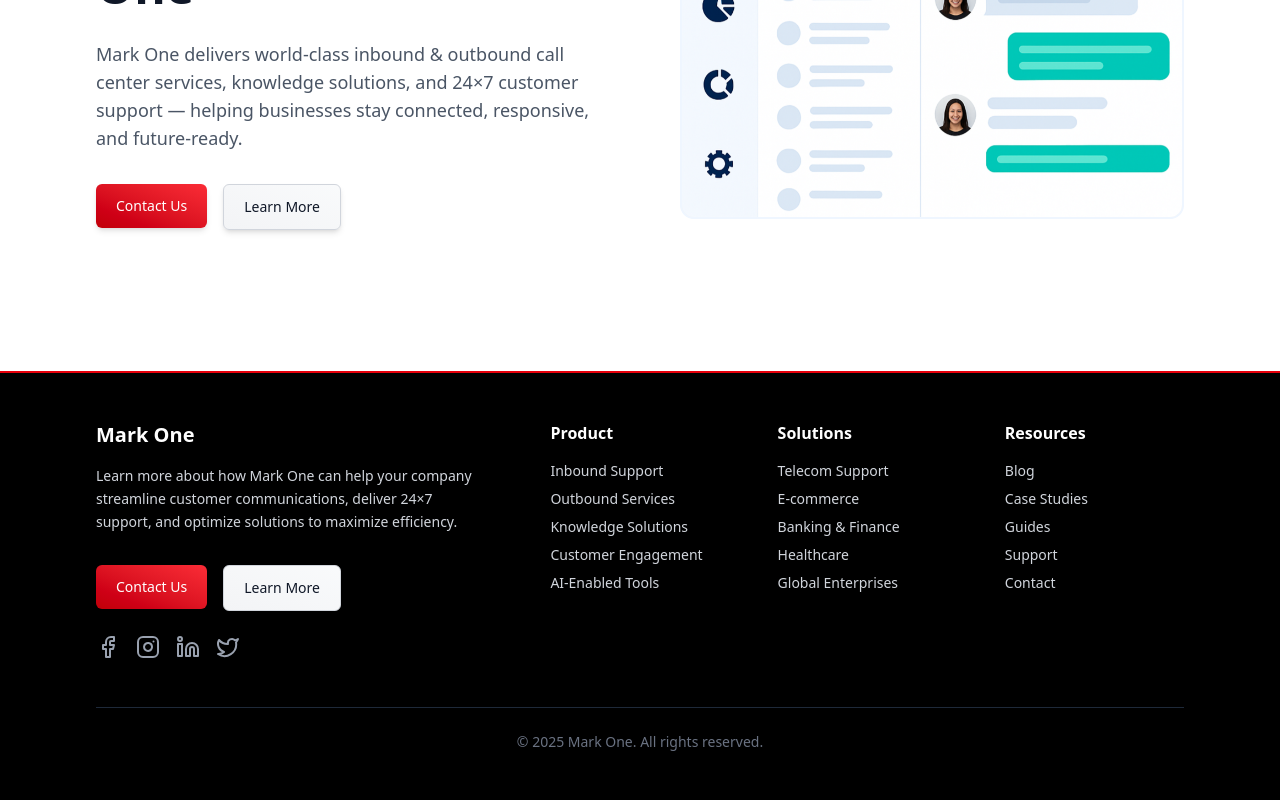
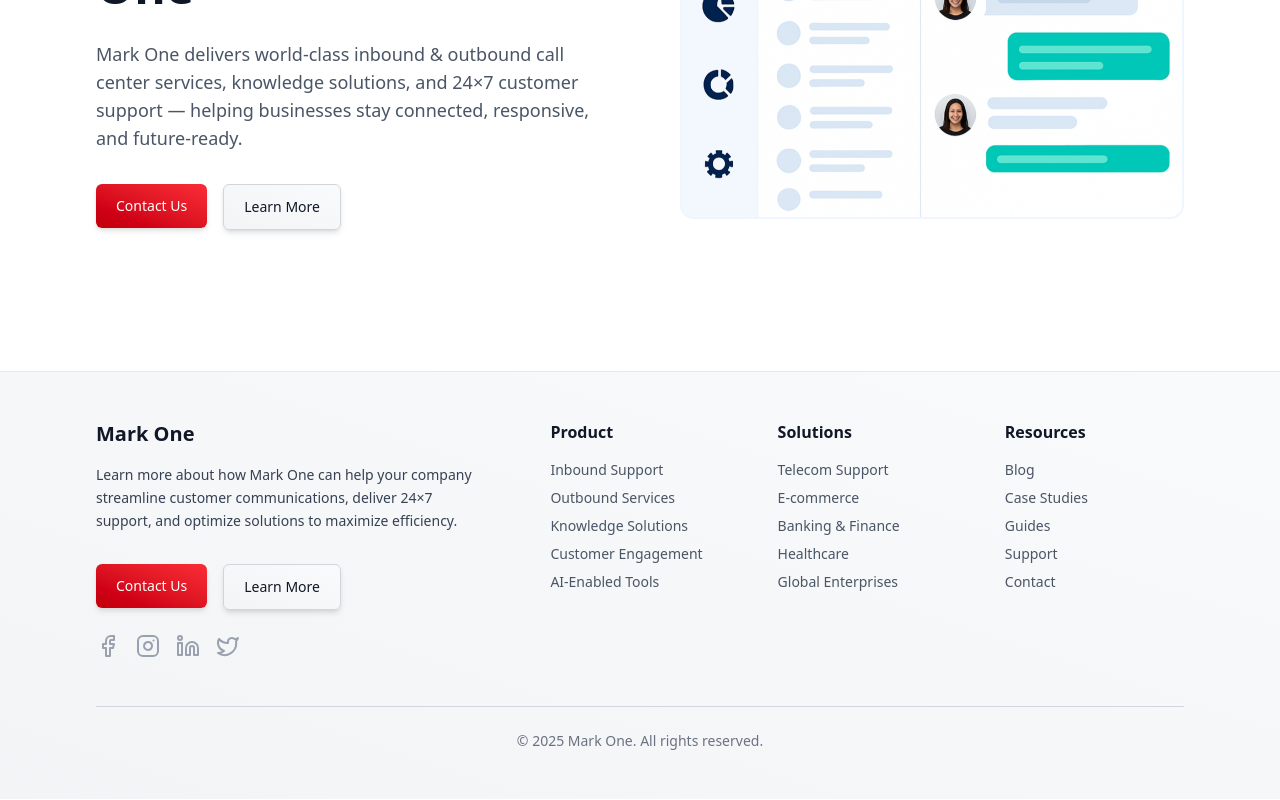
Before and after one commit to Mark-One-Technocoms/mark-one, a React (Vite) app: page / in a window 1280 px wide. Shown: the part 429-1229 px from the top of the page. Built offline with nearby package versions, Linux system fonts and the light colour scheme.

Commit message:
edit footer color

```diff
--- a/src/components/Footer/Footer.jsx
+++ b/src/components/Footer/Footer.jsx
@@ -4,12 +4,12 @@
 
 const Footer = () => {
   return (
-    <footer className="bg-black text-gray-300 py-12 px-6 md:px-12 lg:px-24 border-t-2 border-red-600">
+    <footer className="bg-gradient-to-tr from-gray-100 to-gray-50 text-gray-300 py-12 px-6 md:px-12 lg:px-24 border-t border-gray-200">
       <div className="grid sm:grid-cols-3 md:grid-cols-5 lg:grid-cols-5 gap-12">
         {/* Company Info */}
         <div className="sm:col-span-3 md:col-span-2">
-          <h2 className="text-white text-xl font-semibold">Mark One</h2>
-          <p className="mt-4 text-sm leading-relaxed max-w-sm">
+          <h2 className="text-gray-900 text-xl font-bold">Mark One</h2>
+          <p className="text-gray-700 font-medium mt-4 text-sm leading-relaxed max-w-sm">
             Learn more about how Mark One can help your company streamline
             customer communications, deliver 24×7 support, and optimize
             solutions to maximize efficiency.
@@ -39,30 +39,45 @@
 
         {/* Product */}
         <div>
-          <h3 className="text-white font-semibold mb-4">Product</h3>
+          <h3 className="text-gray-900 font-semibold mb-4">Product</h3>
           <ul className="space-y-2 text-sm">
             <li>
-              <a href="#" className="hover:text-white">
+              <a
+                href="#"
+                className="text-gray-600 hover:text-gray-900 font-medium"
+              >
                 Inbound Support
               </a>
             </li>
             <li>
-              <a href="#" className="hover:text-white">
+              <a
+                href="#"
+                className="text-gray-600 hover:text-gray-900 font-medium"
+              >
                 Outbound Services
               </a>
             </li>
             <li>
-              <a href="#" className="hover:text-white">
+              <a
+                href="#"
+                className="text-gray-600 hover:text-gray-900 font-medium"
+              >
                 Knowledge Solutions
               </a>
             </li>
             <li>
-              <a href="#" className="hover:text-white">
+              <a
+                href="#"
+                className="text-gray-600 hover:text-gray-900 font-medium"
+              >
                 Customer Engagement
               </a>
             </li>
             <li>
-              <a href="#" className="hover:text-white">
+              <a
+                href="#"
+                className="text-gray-600 hover:text-gray-900 font-medium"
+              >
                 AI-Enabled Tools
               </a>
             </li>
@@ -71,30 +86,45 @@
 
         {/* Solutions */}
         <div>
-          <h3 className="text-white font-semibold mb-4">Solutions</h3>
+          <h3 className="text-gray-900 font-semibold mb-4">Solutions</h3>
           <ul className="space-y-2 text-sm">
             <li>
-              <a href="#" className="hover:text-white">
+              <a
+                href="#"
+                className="text-gray-600 hover:text-gray-900 font-medium"
+              >
                 Telecom Support
               </a>
             </li>
             <li>
-              <a href="#" className="hover:text-white">
+              <a
+                href="#"
+                className="text-gray-600 hover:text-gray-900 font-medium"
+              >
                 E-commerce
               </a>
             </li>
             <li>
-              <a href="#" className="hover:text-white">
+              <a
+                href="#"
+                className="text-gray-600 hover:text-gray-900 font-medium"
+              >
                 Banking & Finance
               </a>
             </li>
             <li>
-              <a href="#" className="hover:text-white">
+              <a
+                href="#"
+                className="text-gray-600 hover:text-gray-900 font-medium"
+              >
                 Healthcare
               </a>
             </li>
             <li>
-              <a href="#" className="hover:text-white">
+              <a
+                href="#"
+                className="text-gray-600 hover:text-gray-900 font-medium"
+              >
                 Global Enterprises
               </a>
             </li>
@@ -103,30 +133,45 @@
 
         {/* Resources */}
         <div>
-          <h3 className="text-white font-semibold mb-4">Resources</h3>
+          <h3 className="text-gray-900 font-semibold mb-4">Resources</h3>
           <ul className="space-y-2 text-sm">
             <li>
-              <a href="#" className="hover:text-white">
+              <a
+                href="#"
+                className="text-gray-600 hover:text-gray-900 font-medium"
+              >
                 Blog
               </a>
             </li>
             <li>
-              <a href="#" className="hover:text-white">
+              <a
+                href="#"
+                className="text-gray-600 hover:text-gray-900 font-medium"
+              >
                 Case Studies
               </a>
             </li>
             <li>
-              <a href="#" className="hover:text-white">
+              <a
+                href="#"
+                className="text-gray-600 hover:text-gray-900 font-medium"
+              >
                 Guides
               </a>
             </li>
             <li>
-              <a href="#" className="hover:text-white">
+              <a
+                href="#"
+                className="text-gray-600 hover:text-gray-900 font-medium"
+              >
                 Support
               </a>
             </li>
             <li>
-              <a href="#" className="hover:text-white">
+              <a
+                href="#"
+                className="text-gray-600 hover:text-gray-900 font-medium"
+              >
                 Contact
               </a>
             </li>
@@ -135,7 +180,7 @@
       </div>
 
       {/* Bottom Line */}
-      <div className="mt-12 border-t border-gray-800 pt-6 text-center text-sm text-gray-500">
+      <div className="mt-12 border-t border-gray-300 pt-6 text-center text-sm font-medium text-gray-500">
         © {new Date().getFullYear()} Mark One. All rights reserved.
       </div>
     </footer>
```
